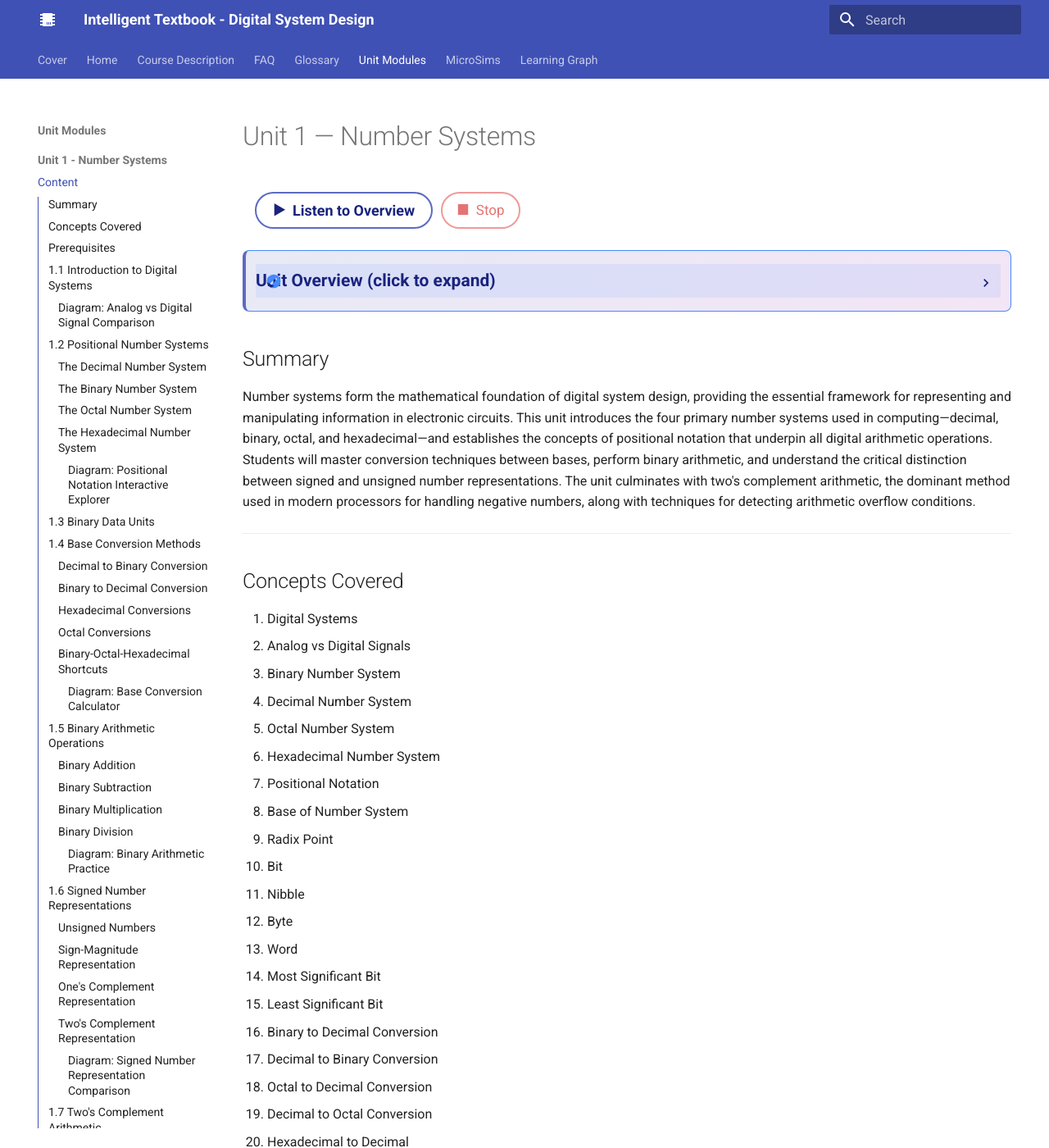
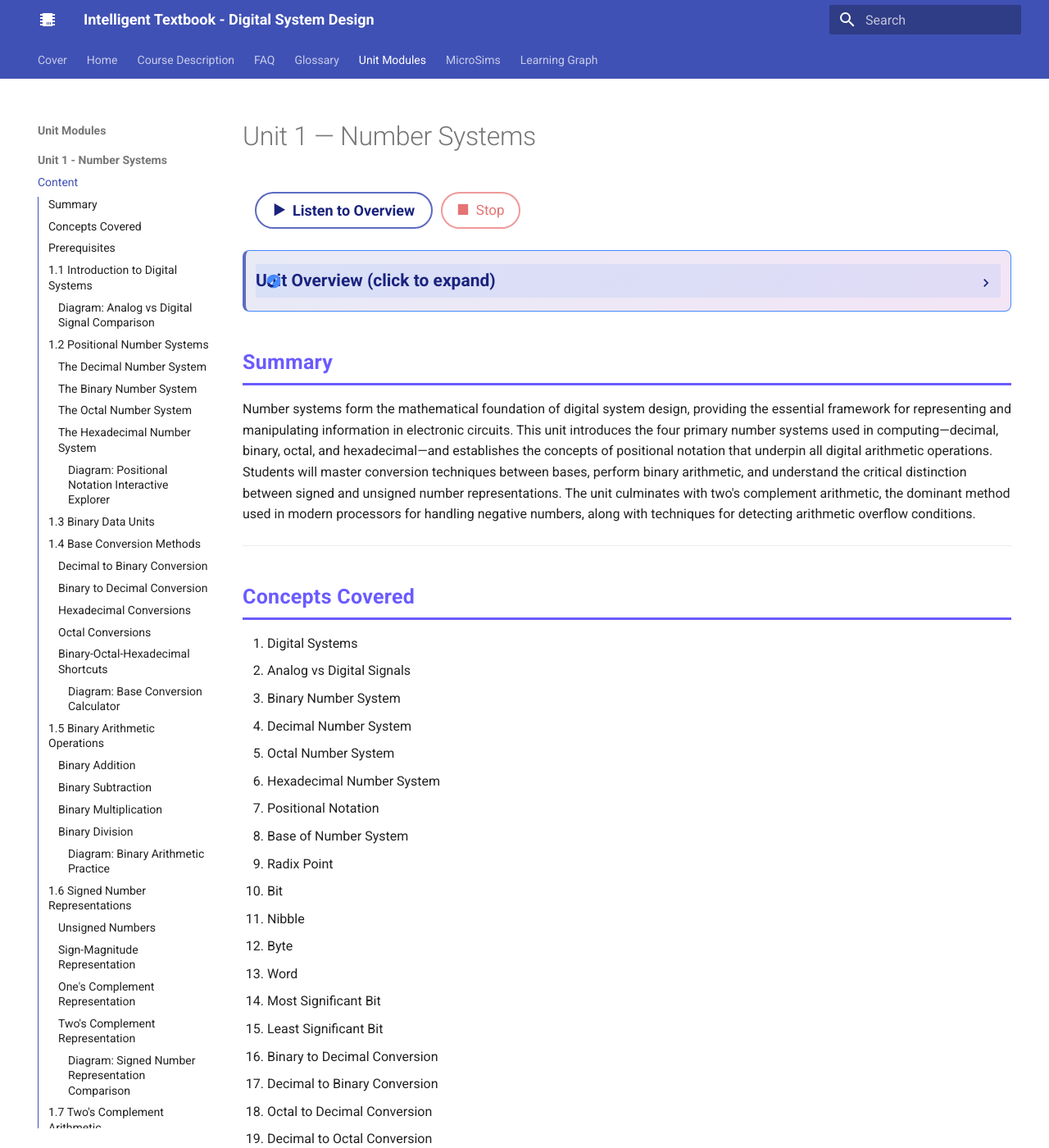
Before and after one commit to Nati-123/intelligent-textbook-ee2301, an MkDocs documentation site: the page built from docs/unit1-number-systems/index.md, in a window 1280 px wide and 1400 px high. Shown: the whole window at 82% size. Built offline with MkDocs 1.6.1 and Material for MkDocs 9.7.7, drawn with Linux system fonts in a browser that asks for light colours; nearby versions of some CDN libraries.

Commit message:
Style Unit 1 headings with purple-and-gold theme
H2 sections: purple (#6A5BFF) with bottom border
H3 subsections: gold (#DFAF26) with left accent bar
Scoped to Unit 1 via .unit1-styled wrapper div

Co-Authored-By: Claude Opus 4.6 <noreply@anthropic.com>

```diff
--- a/docs/stylesheets/extra.css
+++ b/docs/stylesheets/extra.css
@@ -503,6 +503,29 @@
   }
 }
 
+/* ===== UNIT 1 HEADING THEME (Purple & Gold) ===== */
+.unit1-styled h2 {
+  color: #6A5BFF !important;
+  border-bottom: 3px solid #6A5BFF;
+  padding-bottom: 0.4rem;
+  margin-top: 2.2rem;
+  font-weight: 700;
+  letter-spacing: 0.3px;
+}
+
+.unit1-styled h3 {
+  color: #DFAF26 !important;
+  border-left: 4px solid #DFAF26;
+  padding-left: 0.7rem;
+  margin-top: 1.6rem;
+  font-weight: 600;
+}
+
+.unit1-styled h4 {
+  color: #555;
+  font-weight: 600;
+}
+
 /* ===== PROBLEMS PAGE: Show/Hide Answer toggle ===== */
 
 .solution-wrapper {
--- a/docs/unit1-number-systems/index.md
+++ b/docs/unit1-number-systems/index.md
@@ -26,6 +26,8 @@ Once you are comfortable moving between bases, we turn to binary arithmetic —
 3. Two's complement representation enables signed arithmetic with the same hardware used for unsigned addition, and overflow detection tells you when a result has exceeded the available bit width.
 
 </details>
+
+<div class="unit1-styled" markdown>
 
 ## Summary
 
@@ -904,3 +906,5 @@ Step through a complete base conversion problem with animated visuals:
 ---
 
 [See Annotated References](./references.md)
+
+</div>
--- a/mkdocs.yml
+++ b/mkdocs.yml
@@ -37,7 +37,7 @@ markdown_extensions:
       emoji_generator: !!python/name:material.extensions.emoji.to_svg
 
 extra_css:
-  - stylesheets/extra.css?v=6
+  - stylesheets/extra.css?v=7
   - stylesheets/audio-player.css
   - stylesheets/quiz.css?v=3
 
```
